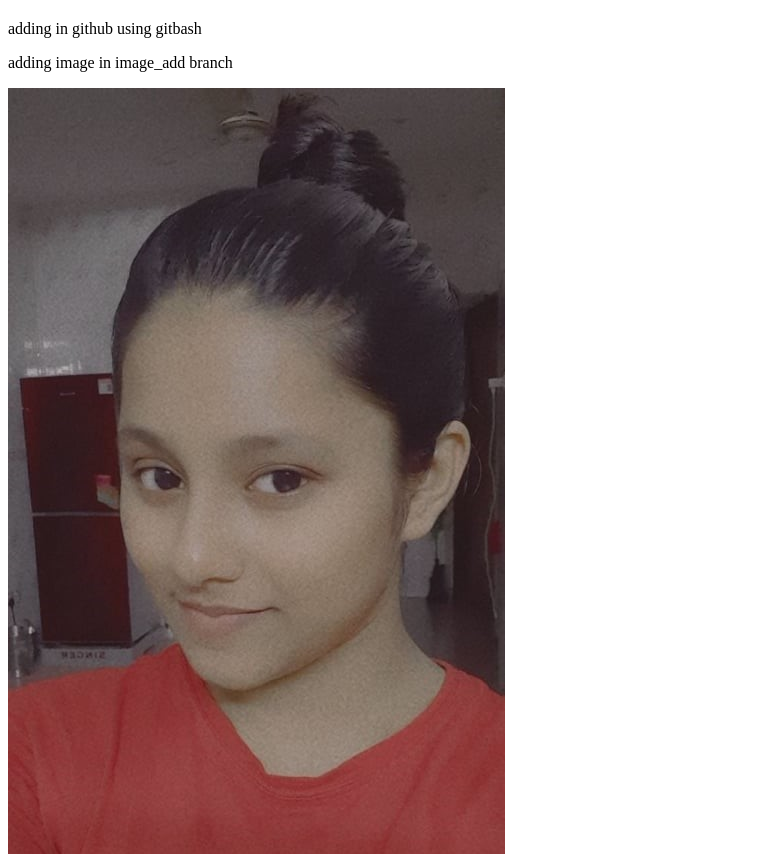
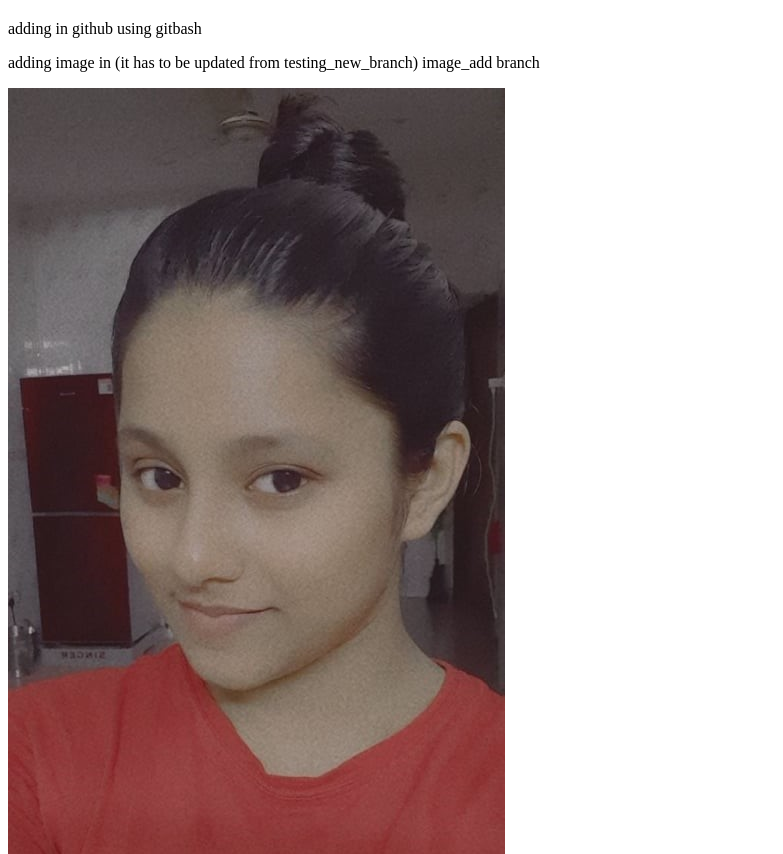
Before and after one commit to argha-shipansarker/first_repo, a plain HTML site: page index.html in a window 1280 px wide. Shown: the part 1040-1894 px from the top of the page, without its empty margins (0-783 px from the left). Drawn offline with Linux system fonts and the light colour scheme.

Commit message:
first commit in testing_new_branch

```diff
--- a/index.html
+++ b/index.html
@@ -12,7 +12,7 @@
     <h1>this code need to be pushed to Github</h1>
     <img src="./images/me.jpg" alt="">
     <p>adding in github using gitbash</p>
-    <p>adding image in image_add branch</p>
+    <p>adding image in (it has to be updated from testing_new_branch) image_add branch</p>
     <img src="./images/riya/riya.jpg" alt="">
 </body>
 
```
